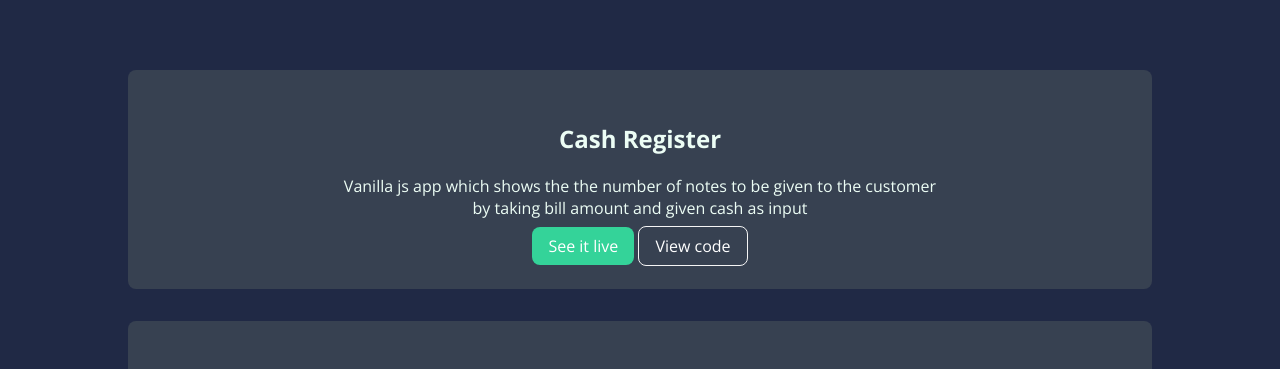
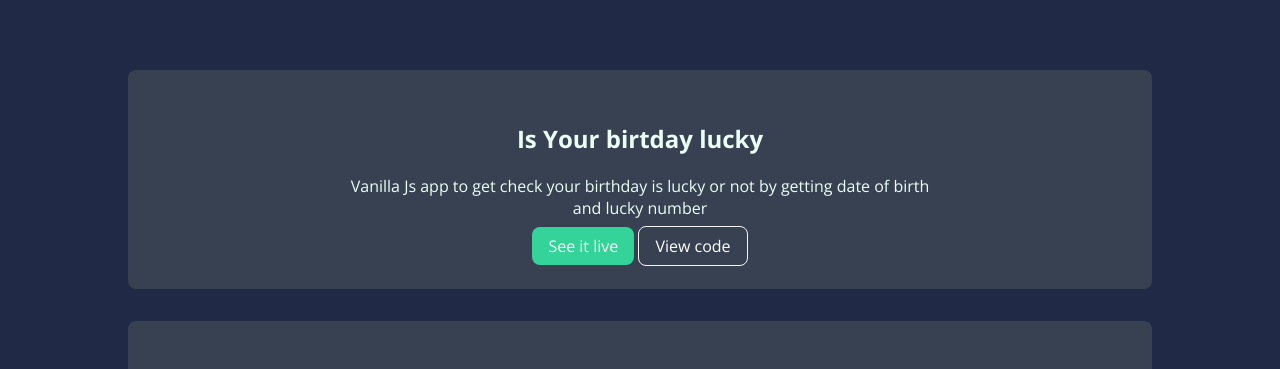
Before and after one commit to suryxks/Surya-portfolio, a plain HTML site: page pages/projects.html in a window 1280 px wide. Shown: the part 411-780 px from the top of the page. Drawn offline with nearby package versions, Linux system fonts and the light colour scheme.

Commit message:
update:added a project

```diff
--- a/pages/projects.html
+++ b/pages/projects.html
@@ -33,6 +33,17 @@
         <h1 class="hero-heading">Projects</h1>
     </header>
     <!-- projects -->
+
+    <section class="section box off-white">
+        <div class="conatiner container-center">
+            <h1>Is Your birtday lucky</h3>
+                <p>
+                    Vanilla Js app to get check your birthday is lucky or not by getting date of birth and lucky number</p>
+                <a class="link link-primary" href="https://surya-mark11.netlify.app/">See it live</a>
+                <a class="link link-secondary" href="https://github.com/suryxks/Is-Your-birthday-Lucky">View code</a>
+        </div>
+    </section>
+
     <section class="section box off-white">
         <div class="conatiner container-center">
             <h1>Cash Register</h3>
```
